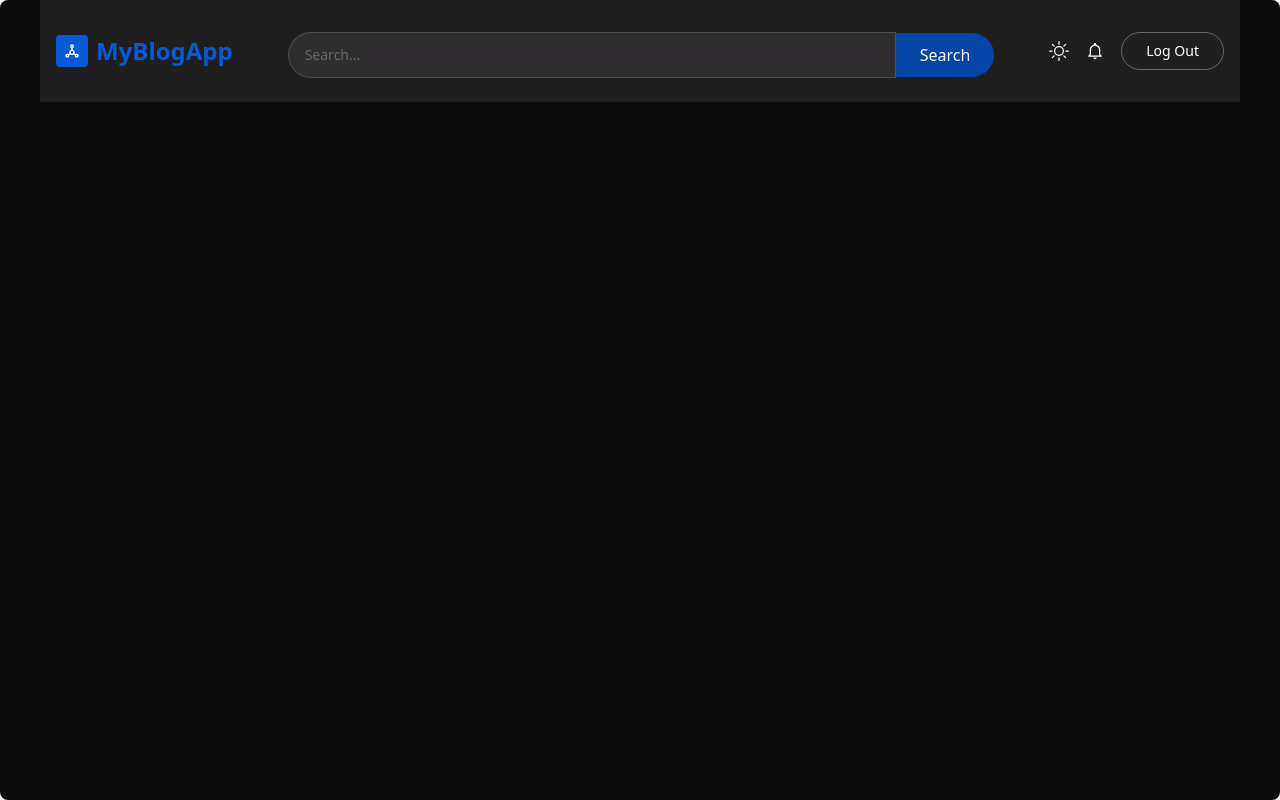
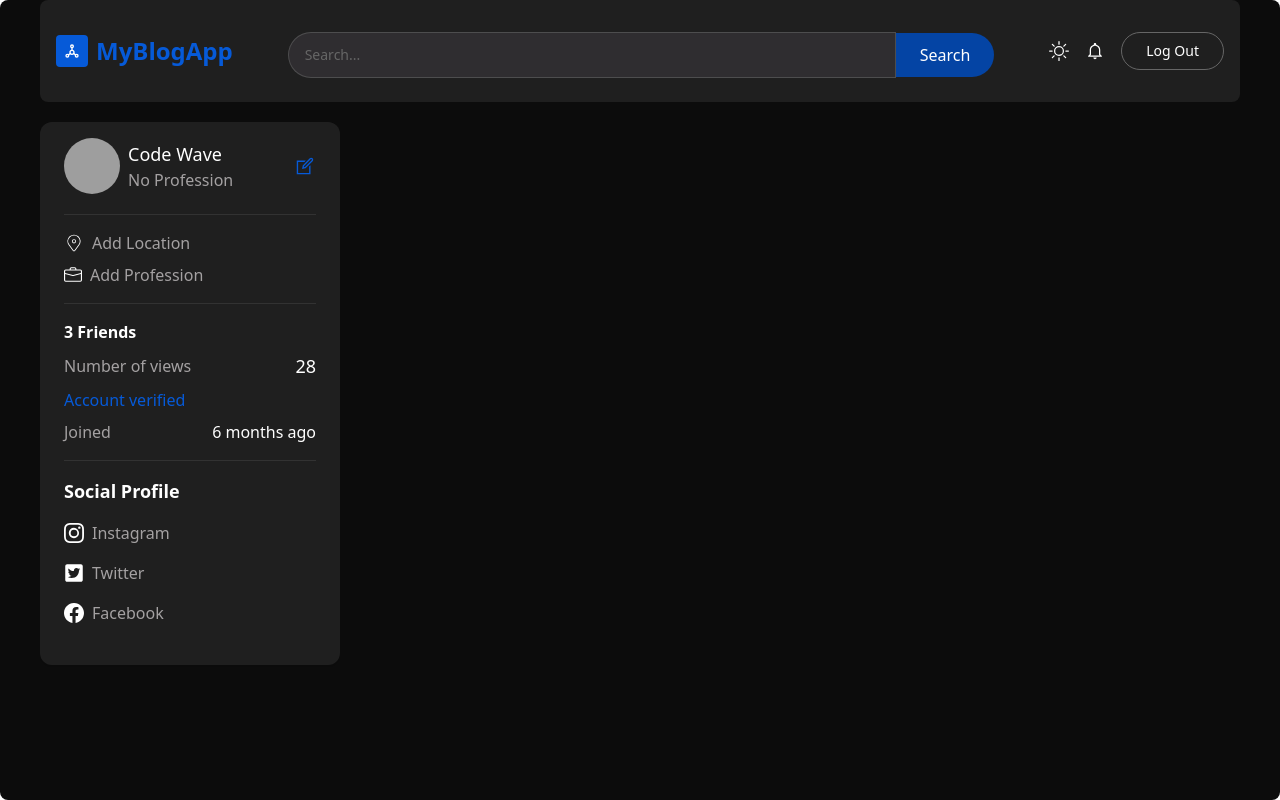
Before and after one commit to BorisLabianca/socialmedia-yt-app-front, a React (Vite) app: page / in a window 1280 px wide. Built offline with nearby package versions, Linux system fonts and the light colour scheme; grey boxes are pictures that could not be loaded.

Commit message:
created profile card component

```diff
--- /dev/null
+++ b/src/components/ProfileCard.jsx
@@ -0,0 +1,108 @@
+import { useDispatch, useSelector } from "react-redux";
+import { Link } from "react-router-dom";
+import { noProfile } from "../assets";
+import { LiaEditSolid } from "react-icons/lia";
+import { updateProfile } from "../redux/userSlice";
+import {
+  BsBriefcase,
+  BsFacebook,
+  BsInstagram,
+  BsPersonFillAdd,
+} from "react-icons/bs";
+import { CiLocationOn } from "react-icons/ci";
+import { FaTwitterSquare } from "react-icons/fa";
+import moment from "moment";
+
+const ProfileCard = ({ user }) => {
+  const { user: data, edit } = useSelector((store) => store.user);
+  const dispatch = useDispatch();
+  //   console.log(user);
+
+  return (
+    <div>
+      <div className="w-full bg-primary flex flex-col items-center shadow-sm rounded-xl px-6 py-4">
+        <div className="w-full flex items-center justify-between border-b pb-5 border-[#66666645]">
+          <Link to={`/profile/${user?._id}`} className="flex gap-2">
+            <img
+              src={user?.profileUrl || noProfile}
+              alt={user?.email}
+              className="w-14 h-14 object-cover rounded-full"
+            />
+            <div className="flex flex-col justify-center">
+              <p className="text-lg font-medium text-ascent-1">
+                {user?.firstName} {user?.lastName}
+              </p>
+              <span className="text-ascent-2">
+                {user?.profession || "No Profession"}
+              </span>
+            </div>
+          </Link>
+          <div>
+            {user?._id === data?._id ? (
+              <LiaEditSolid
+                size={22}
+                className="text-blue cursor-pointer"
+                onClick={() => dispatch(updateProfile(true))}
+              />
+            ) : (
+              <button
+                className="bg-[#0444a430] text-sm text-white p-1 rounded"
+                onClick={() => {}}
+              >
+                <BsPersonFillAdd size={20} className="text-[#0f52b6]" />
+              </button>
+            )}
+          </div>
+        </div>
+        <div className="w-full flex flex-col gap-2 py-4 border-b border-[#66666645]">
+          <div className="flex gap-2 items-center text-ascent-2">
+            <CiLocationOn className="text-xl text-ascent-1" />
+            <span>{user?.location || "Add Location"}</span>
+          </div>
+          <div className="flex gap-2 items-center text-ascent-2">
+            <BsBriefcase className="text-lg text-ascent-1" />
+            <span>{user?.profession || "Add Profession"}</span>
+          </div>
+        </div>
+        <div className="w-full flex flex-col gap-2 py-4 border-b border-[#66666645]">
+          <p className="text-l text-ascent-1 font-semibold">
+            {user?.friends?.length}{" "}
+            {`Friend${
+              user?.friends?.length === 0 || (user?.friends?.length > 1 && "s")
+            }`}
+          </p>
+          <div className="flex items-center justify-between">
+            <span className="text-ascent-2">Number of views</span>
+            <span className="text-ascent-1 text-lg">{user?.views?.length}</span>
+          </div>
+          <span className="text-base text-blue">
+            {user?.verified ? "Account verified" : "Not verified"}
+          </span>
+          <div className="flex items-center justify-between">
+            <span className="text-ascent-2">Joined</span>
+            <span className="text-ascent-1 text-base">
+              {moment(user?.createdAt).fromNow()}
+            </span>
+          </div>
+        </div>
+        <div className="w-full flex flex-col gap-4 py-4 pb-6">
+          <p className="text-ascent-1 text-lg font-semibold">Social Profile</p>
+          <div className="flex gap-2 items-center text-ascent-2">
+            <BsInstagram className="text-xl text-ascent-1" />
+            <span>Instagram</span>
+          </div>
+          <div className="flex gap-2 items-center text-ascent-2">
+            <FaTwitterSquare className="text-xl text-ascent-1" />
+            <span>Twitter</span>
+          </div>
+          <div className="flex gap-2 items-center text-ascent-2">
+            <BsFacebook className="text-xl text-ascent-1" />
+            <span>Facebook</span>
+          </div>
+        </div>
+      </div>
+    </div>
+  );
+};
+
+export default ProfileCard;
--- a/src/components/TopBar.jsx
+++ b/src/components/TopBar.jsx
@@ -1,13 +1,13 @@
 import { TbSocial } from "react-icons/tb";
 import { useDispatch, useSelector } from "react-redux";
 import { Link } from "react-router-dom";
-import TextInput from "./TextInput";
-import CustomButton from "./CustomButton";
 import { useForm } from "react-hook-form";
 import { BsMoon, BsSun } from "react-icons/bs";
 import { IoMdNotificationsOutline } from "react-icons/io";
 import { setTheme } from "../redux/themeSlice";
 import { logout } from "../redux/userSlice";
+import CustomButton from "./CustomButton";
+import TextInput from "./TextInput";
 
 const TopBar = () => {
   const { theme } = useSelector((store) => store.theme);
@@ -25,7 +25,7 @@
   };
 
   return (
-    <div className="topbar w-full flex items-center justify-between py-3 md:py-6 px-4 bg-primary">
+    <div className="topbar w-full flex items-center justify-between py-3 md:py-6 px-4 bg-primary rounded-lg">
       <Link to="/" className="flex gap-2 items-center">
         <div className="p-1 md:p-2 bg-[#065ad8] rounded text-white">
           <TbSocial />
--- a/src/components/index.js
+++ b/src/components/index.js
@@ -1,5 +1,7 @@
 import TextInput from "./TextInput";
 import Loading from "./Loading";
 import CustomButton from "./CustomButton";
+import ProfileCard from "./ProfileCard";
+import TopBar from "./TopBar";
 
-export { TextInput, Loading, CustomButton };
+export { TextInput, Loading, CustomButton, ProfileCard, TopBar };
--- a/src/pages/Home.jsx
+++ b/src/pages/Home.jsx
@@ -1,12 +1,22 @@
 import { useSelector } from "react-redux";
-import TopBar from "../components/TopBar";
+import { ProfileCard, TopBar } from "../components";
 
 const Home = () => {
   const { user } = useSelector((store) => store.user);
   // console.log("user from home", user);
   return (
-    <div className="home w-full px-0 lg:px-10 pb-20 2xl:px-40 bg-bgColor lg:rounded-lg h-screen overflow-hidden">
+    <div className="w-full px-0 lg:px-10 pb-20 2xl:px-40 bg-bgColor lg:rounded-lg h-screen overflow-hidden">
       <TopBar />
+      <div className="w-full flex gap-2 lg:gap-4 pt-5 pb-10 h-full">
+        {/* LEFT */}
+        <div className="hidden w-1/3 lg:w-1/4 h-full md:flex flex-col gap-6 overflow-y-auto">
+          <ProfileCard user={user} />
+        </div>
+        {/* CENTER */}
+        <div></div>
+        {/* RIGHT */}
+        <div></div>
+      </div>
     </div>
   );
 };
```
